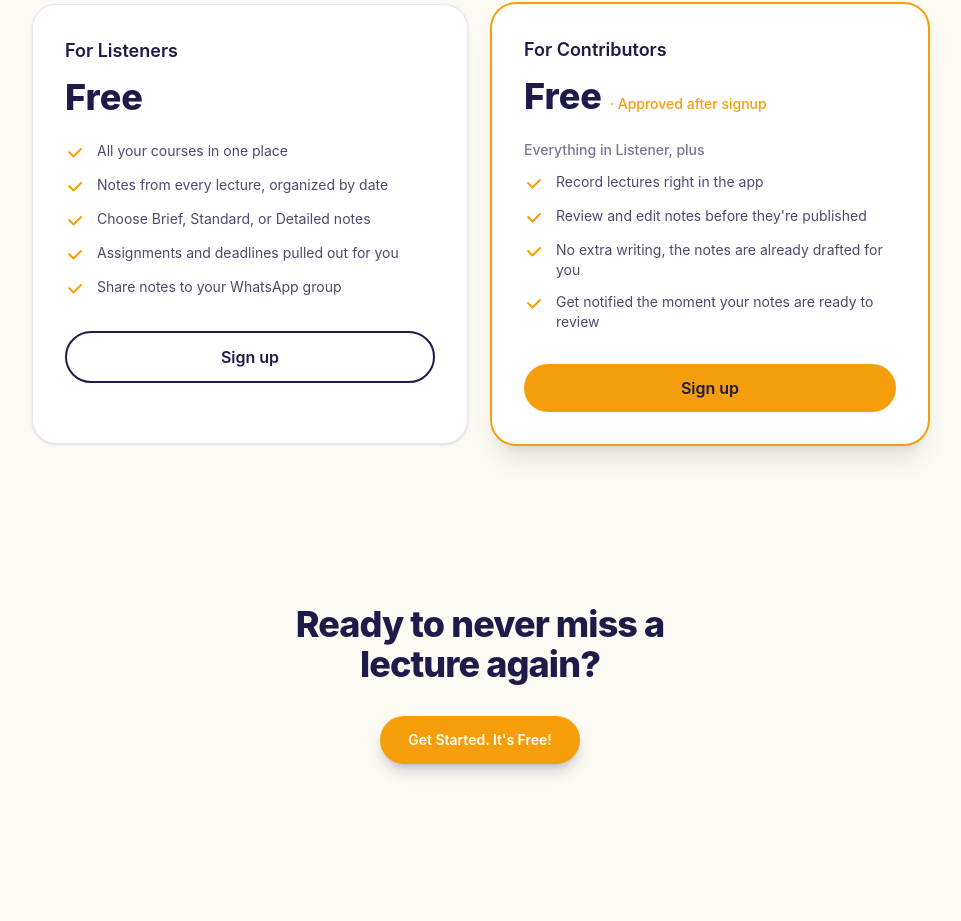
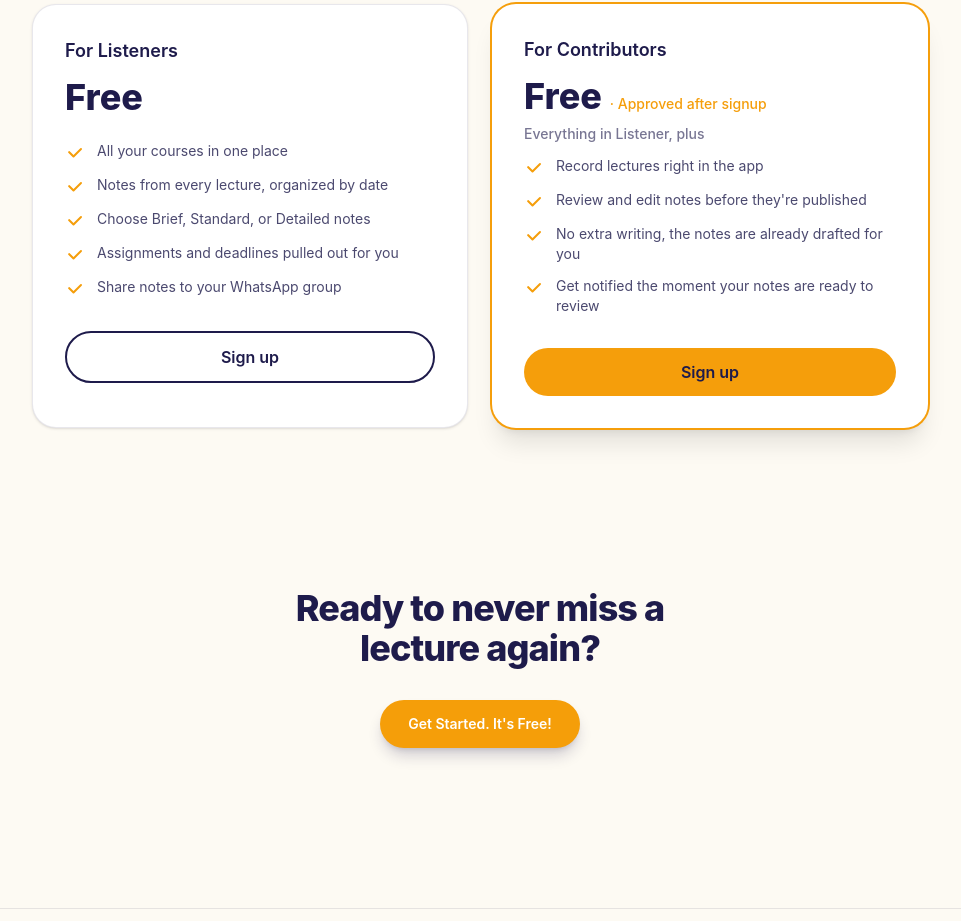
Before and after one commit to obkstudios/app_progress, a React (Vite) app: page / in a window 1280 px wide. Shown: the part 1719-2640 px from the top of the page, without its empty margins (160-1121 px from the left). Built offline with nearby package versions, Linux system fonts and the light colour scheme.

Commit message:
Match signup buttons in landing page

```diff
--- a/src/pages/Landing.jsx
+++ b/src/pages/Landing.jsx
@@ -167,7 +167,7 @@ function Landing() {
           <div className="flex flex-col rounded-3xl bg-white p-8 shadow-xl ring-2 ring-[#f59e0b]">
             <h3 className="text-lg font-semibold text-[#1e1b4b]">For Contributors</h3>
             <p className="mt-3 text-4xl font-extrabold text-[#1e1b4b]">Free <span className="text-sm font-medium text-[#f59e0b]">· Approved after signup</span></p>
-            <p className="mt-6 text-sm font-medium text-[#1e1b4b]/60">Everything in Listener, plus</p>
+            <p className="mt-2 text-sm font-medium text-[#1e1b4b]/60">Everything in Listener, plus</p>
             <ul className="mt-3 flex flex-col gap-3 text-sm">
               <li className="flex gap-3 text-[#1e1b4b]/80">
                 <svg className="h-5 w-5 shrink-0 mt-0.5 text-[#f59e0b]" viewBox="0 0 20 20" fill="currentColor" aria-hidden="true"><path fillRule="evenodd" d="M16.7 5.3a1 1 0 010 1.4l-7.5 7.5a1 1 0 01-1.4 0L3.3 9.7a1 1 0 011.4-1.4l3.8 3.8 6.8-6.8a1 1 0 011.4 0z" clipRule="evenodd" /></svg>
```
